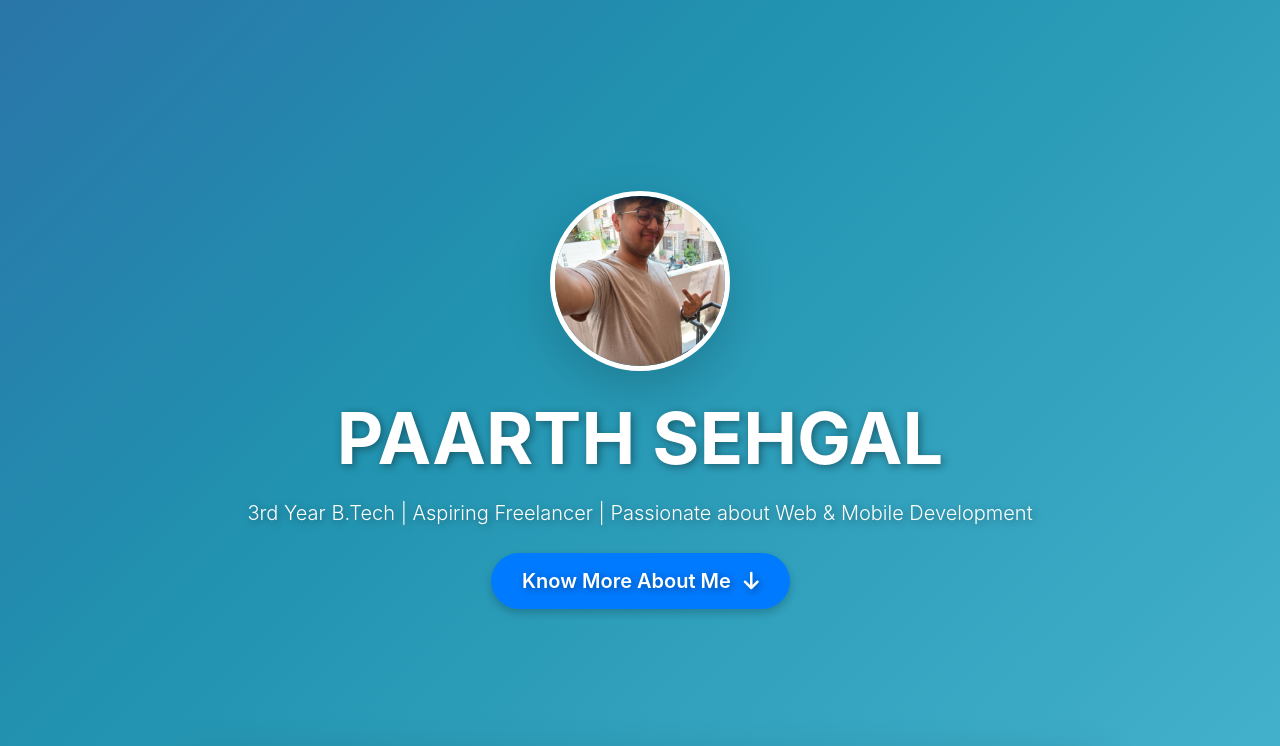
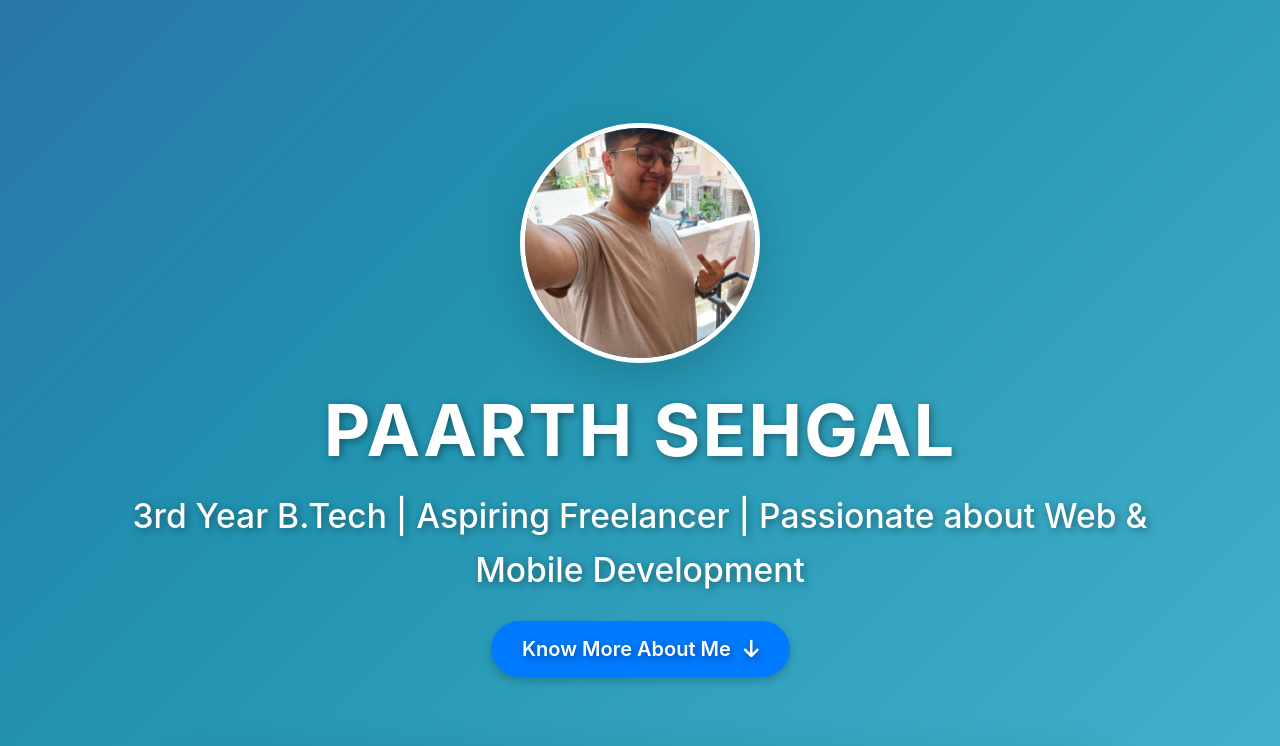
Before and after one commit to paarthyy/local1, a plain HTML site: page index.html in a window 1280 px wide. Shown: the top 746 px of the page. Drawn offline with nearby package versions, Linux system fonts and the light colour scheme.

Commit message:
font increased and photo size

```diff
--- a/style.css
+++ b/style.css
@@ -50,8 +50,8 @@ body {
 }
 
 .profile-img {
-    width: 180px;
-    height: 180px;
+    width: 240px;
+    height: 240px;
     object-fit: cover;
     border: 5px solid rgba(255, 255, 255, 0.8); /* Slightly transparent border */
     transition: transform 0.4s ease-in-out, box-shadow 0.4s ease-in-out;
@@ -60,6 +60,16 @@ body {
 .profile-img:hover {
     transform: scale(1.08) rotate(3deg);
     box-shadow: 0 0 20px rgba(255, 255, 255, 0.7); /* Subtle glow on hover */
+}
+
+.hero-section h1.display-2 {
+    font-size: 4.5rem;
+    letter-spacing: 2px;
+}
+
+.hero-section p.lead {
+    font-size: 2.1rem;
+    font-weight: 500;
 }
 
 /* Custom Buttons */
```
